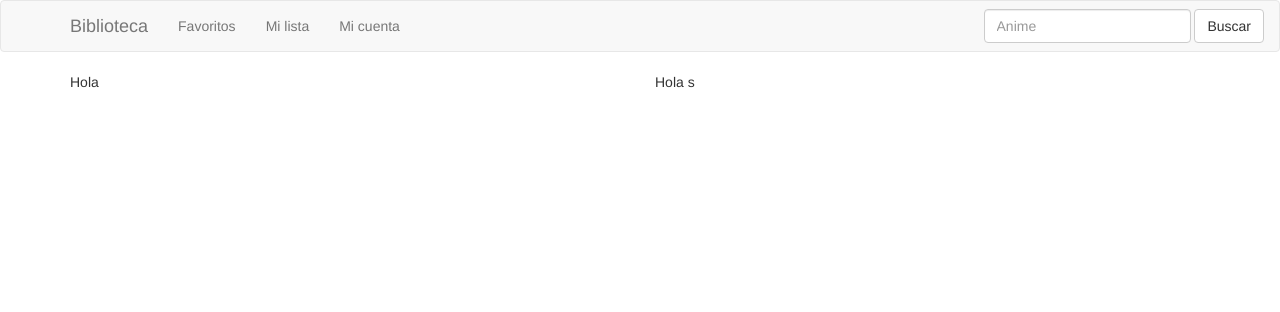
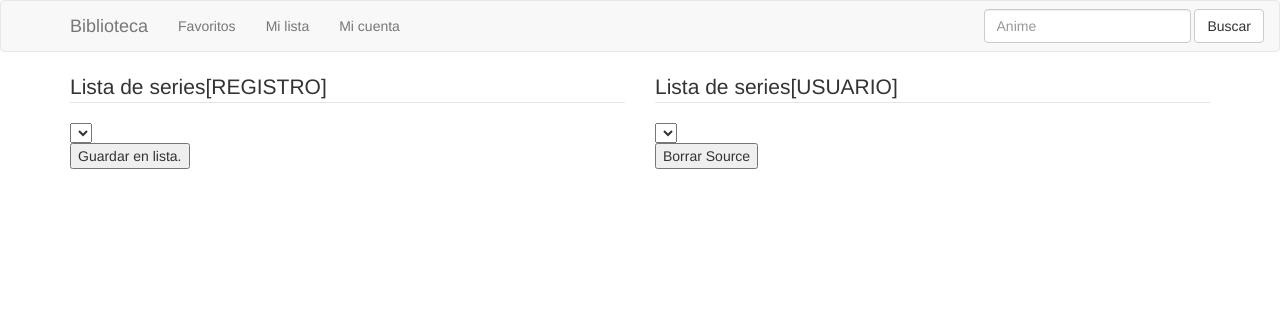
Before and after one commit to Bossune/Proyecto_Marcado, a PHP site: page /Lista.php in a window 1280 px wide. Shown: the top 312 px of the page. Run offline with PHP 8.4, Linux system fonts and the light colour scheme; the visitor is signed in with stand-in values (Sample User, id 1); data that the repository does not hold is empty.

Commit message:
Agregada lista

```diff
--- a/Lista.php
+++ b/Lista.php
@@ -1,3 +1,7 @@
+<?php
+    session_start();
+    require './php/funciones.php';
+?>
     <!DOCTYPE html>
     <html lang="en">
 
@@ -10,6 +14,7 @@
 
         <link href="css/bootstrap.css" rel="stylesheet">
         <link href="css/estilo.css" rel="stylesheet">
+
     </head>
 
     <body>
@@ -38,10 +43,29 @@
             <div class="container">
                 <div class="row">
                     <div class="col-lg-6 col-md-6">
-                    Hola
+                        <fieldset>
+                            <legend>Lista de series[REGISTRO]</legend>
+                            <form method="post">
+                                <select id="Sources">
+                                    <?php get_Sources()?>
+                 </select>
+
+                            </form>
+                            <button id="btn-guardar">Guardar en lista.</button>
+                        </fieldset>
                     </div>
                     <div class="col-lg-6 col-md-6">
-                    Hola s </div>
+                        <fieldset>
+                            <legend>Lista de series[USUARIO]</legend>
+                            <form method="post">
+                                <select id="Sources_lista">
+                                        <?php get_Sources_Usuario() ;?>
+                                    </select>
+
+                            </form>
+                            <button id="btn-borrar">Borrar Source</button>
+                        </fieldset>
+                    </div>
 
                 </div>
 
@@ -64,10 +88,9 @@
 
 
 
-
-
         <script src="./js/jquery-3.1.1.min.js "></script>
         <script src="./js/bootstrap.js "></script>
+        <script src="./js/script.js"></script>
 
     </body>
 
--- /dev/null
+++ b/js/script.js
@@ -0,0 +1,26 @@
+   $(function() {
+       $("#btn-guardar").click(function() { // Esto maneja el ajax. Cuando hago click en el boton hace la consulta con la respuesta del query reescribo  la lista del usuario.
+           var url = "./php/guardar_lista.php"; // El archivo php al cual se le hace la consulta
+           $.ajax({
+               type: "POST", // El metodo utilizado para dicha consulta
+               url: url, // La url del archivo al cual se le hace la consulta
+               data: { Id_source: $("#Sources option:selected").val() }, // Recupera la el valor del select Seleccionado y lo encvia mediante post.
+               success: function(data) { // Si la consulta tiene exito.
+                   $("#Sources_lista").html(data); // Remplzasa el contedio del select
+               }
+           });
+       });
+       $("#btn-borrar").click(function() { // Esto maneja el ajax. Cuando hago click en el boton hace la consulta con la respuesta del query reescribo  la lista del usuario.
+           var url = "./php/guardar_lista.php"; // El archivo php al cual se le hace la consulta
+           $.ajax({
+               type: "POST", // El metodo utilizado para dicha consulta
+               url: url, // La url del archivo al cual se le hace la consulta
+               data: { delete_source: $("#Sources_lista option:selected").val() }, // Datos del post. Los cuales recupera del campo rut y nombre.
+               success: function(data) { // Si la consulta tiene exito.
+                   $("#Sources_lista").html(data); // Remplzasa el contedio del select
+               }
+
+           });
+
+       });
+   });
--- a/php/funciones.php
+++ b/php/funciones.php
@@ -31,7 +31,7 @@ function verificar_login($user,$password)
 
   function get_Sources()
     {
-            include("../php/conexion.php");
+            include("./php/conexion.php");
 
             $query = mysqli_query($Link, "SELECT * FROM tsource");
             while($row = mysqli_fetch_assoc($query))
@@ -44,7 +44,7 @@ function verificar_login($user,$password)
 
  function get_Sources_Usuario()
     {
-            include("../php/conexion.php");
+            include("./php/conexion.php");
 
             $query = mysqli_query($Link, "Select tbiblioteca.Id_registro , tsource.Titulo FROM tbiblioteca INNER JOIN tsource ON tbiblioteca.Id_Source = tsource.Id_Source Where tbiblioteca.Id_Usuario =".$_SESSION['Id']."");
             while($row = mysqli_fetch_assoc($query))
```
Also changed, not shown: html/Lista.php (+1 -30 lines), php/guardar_lista.php (+5 -3 lines). Lines whose indentation alone changed are shown as unchanged.
